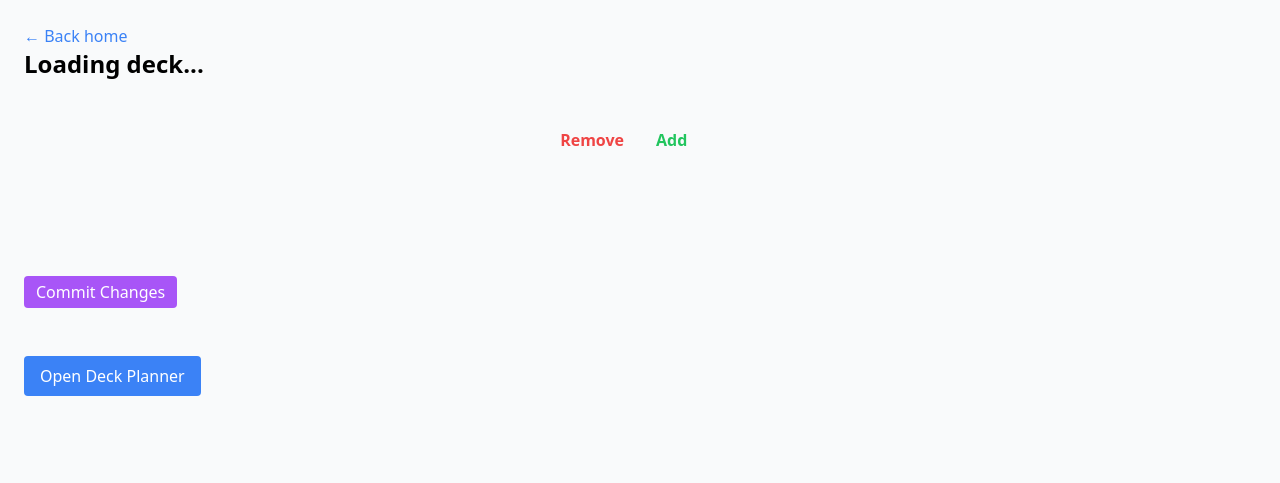
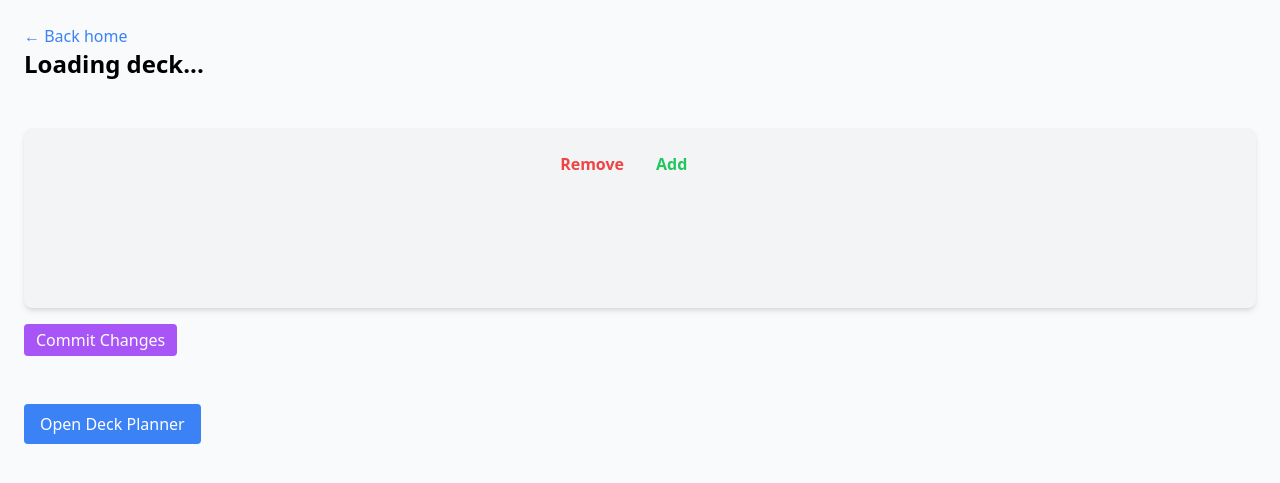
Before and after one commit to fattarsi/deckplanner, a Django app: page /decks/1/ in a window 1280 px wide. Shown: the top 483 px of the page. Run offline with Django 5.2, Linux system fonts and the light colour scheme; some libraries are stand-ins or nearby versions.

Commit message:
UI updates and fixed color identity not returning dual colors

```diff
--- a/app/deckplanner/deck_utils.py
+++ b/app/deckplanner/deck_utils.py
@@ -12,15 +12,13 @@
         # color_identity is a comma-separated string like "B,U,R"
         color_identity = card.oracle_card.color_identity
         if color_identity:
-            # Split on comma and strip spaces just in case
-            colors = [c.strip() for c in color_identity.split(',')]
-            all_colors.update(colors)
+            all_colors.update(color_identity)
 
     # Sort them in some standard order (WUBRG is common in Magic)
     color_order = ['W', 'U', 'B', 'R', 'G']
     sorted_colors = [c for c in color_order if c in all_colors]
 
-    return ','.join(sorted_colors)
+    return sorted_colors
 
 
 def validate_decklist(decklist):
--- a/app/deckplanner/management/commands/scryfallimport.py
+++ b/app/deckplanner/management/commands/scryfallimport.py
@@ -37,7 +37,7 @@
                 rarity=data.get('rarity', ''),
                 toughness=data.get('toughness', ''),
                 edhrec_rank=data.get('edhrec_rank', 0),
-                color_identity=",".join(data.get('color_identity', [])),
+                color_identity=data.get('color_identity', []),
                 set_code=data.get('set', ''),
                 set_name=data.get('set_name', '')
             )
--- a/app/deckplanner/templates/deck_detail.html
+++ b/app/deckplanner/templates/deck_detail.html
@@ -7,6 +7,9 @@
 <script src="https://cdnjs.cloudflare.com/ajax/libs/Sortable/1.15.0/Sortable.min.js"></script>
 <meta name="csrf-token" content="{{ csrf_token }}">
 <style>
+  html {
+    scroll-behavior: smooth;
+  }
   .card-column {
     width: 180px;
     position: relative;
@@ -36,7 +39,7 @@
 <body class="bg-gray-50 min-h-screen p-6">
 
 <!-- 🏠 Back home -->
-<a href="/" class="text-blue-500 hover:underline">&larr; Back home</a>
+<a href="/" id="top" class="text-blue-500 hover:underline">&larr; Back home</a>
 
 <h1 class="text-2xl font-bold mb-4" id="deck-name">Loading deck...</h1>
 
@@ -44,11 +47,10 @@
 <div id="columns-container" class="flex flex-wrap gap-8"></div>
 
 <!-- Middle section -->
-<div class="mt-8 grid grid-cols-2 gap-8">
+<div class="mt-8 p-6 bg-gray-100 rounded-lg shadow-md grid grid-cols-2 gap-8">
   <!-- Remove column -->
   <div>
     <h3 class="text-red-500 font-bold mb-2 text-right">Remove</h3>
-    <!-- justify-end will push the contents to the right -->
     <div id="remove-column" class="flex flex-col gap-2 items-end min-h-[100px]" data-list="remove"></div>
   </div>
 
@@ -70,7 +72,21 @@
   </div>
 </div>
 
+<!-- Back to top link -->
+<a href="#top" id="back-to-top"
+  class="hidden fixed bottom-4 right-4 z-50 bg-blue-500 text-white px-3 py-2 rounded shadow hover:bg-blue-600 transition">
+  ↑ Back to top
+</a>
+
 <script>
+  const backToTop = document.getElementById('back-to-top');
+  document.addEventListener('scroll', () => {
+    if (window.scrollY > 400) {
+      backToTop.classList.remove('hidden');  // show
+    } else {
+      backToTop.classList.add('hidden');     // hide
+    }
+  });
   function getCsrfToken() {
     return document.querySelector('meta[name="csrf-token"]').content;
   }
@@ -267,5 +283,6 @@
 
   loadDeck();
 </script>
+
 </body>
 </html>
--- a/app/deckplanner/views.py
+++ b/app/deckplanner/views.py
@@ -75,7 +75,7 @@
         # cards not in any deck with compatible color identity
         ac = models.Card.objects.exclude(oracle_card__type_line__startswith='Basic Land')
         ac = ac.filter(
-            oracle_card__color_identity__contained_by=ci.split(','),
+            oracle_card__color_identity__contained_by=ci,
             deck__isnull=True).order_by('oracle_card__edhrec_rank')
 
         paginator = pagination.PageNumberPagination()
```
